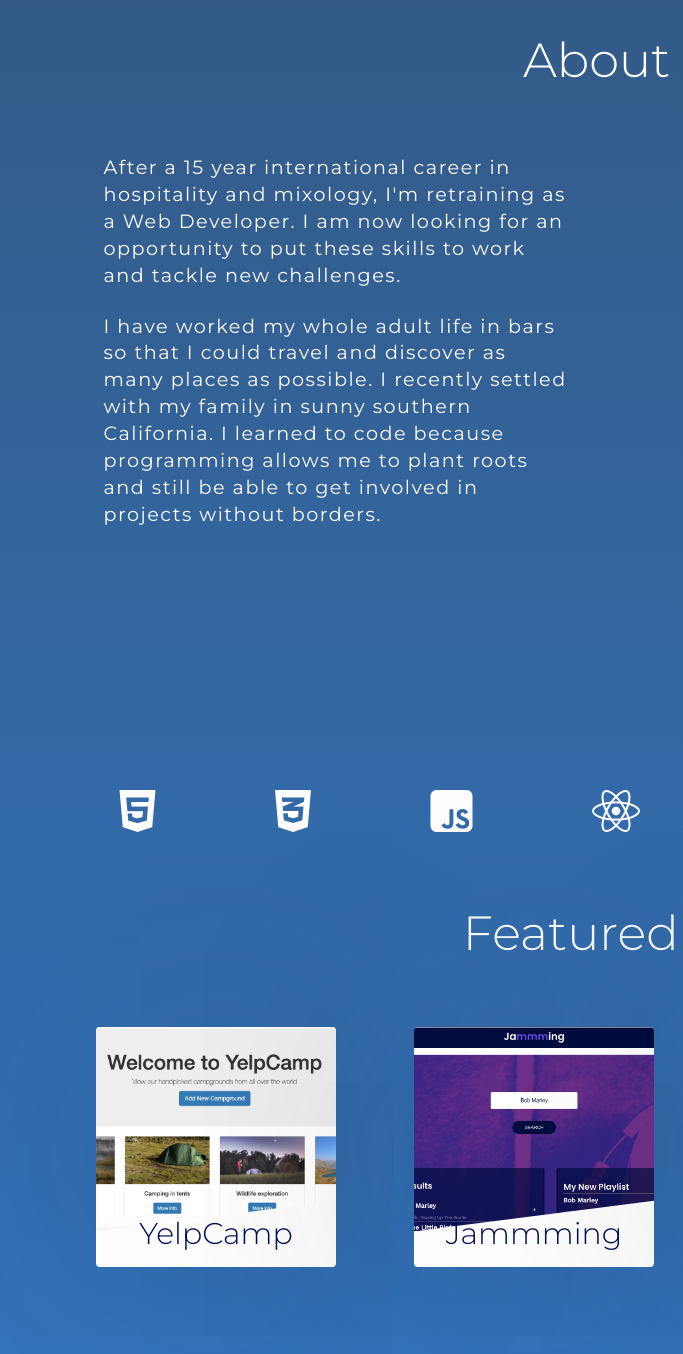
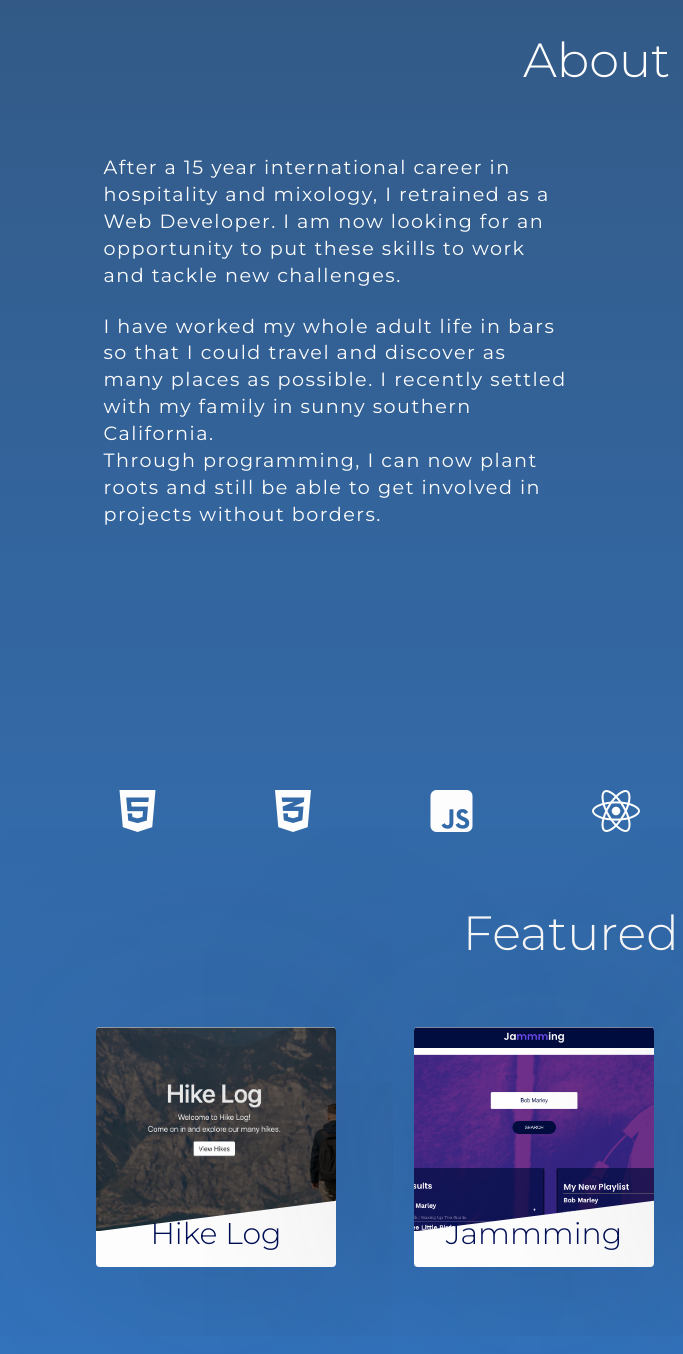
Before and after one commit to damienaries/damienAries, a website: page index.html in a window 1280 px wide. Shown: the part 821-2175 px from the top of the page, 0-683 px from the left. Drawn offline with Linux system fonts and the light colour scheme.

Commit message:
edit bio + hike log links

```diff
--- a/index.html
+++ b/index.html
@@ -75,10 +75,10 @@
                     <!-- left column -->
                     <div class="about-container-left">
                         <p>
-                            After a 15 year international career in hospitality and mixology, I'm retraining as a Web Developer. I am now looking for an opportunity to put these skills to work and tackle new challenges.
+                            After a 15 year international career in hospitality and mixology, I retrained as a Web Developer. I am now looking for an opportunity to put these skills to work and tackle new challenges.
                         </p>
                         <p>
-                            I have worked my whole adult life in bars so that I could travel and discover as many places as possible. I recently settled with my family in sunny southern California. I learned to code because programming allows me to plant roots and still be able to get involved in projects without borders.
+                            I have worked my whole adult life in bars so that I could travel and discover as many places as possible. I recently settled with my family in sunny southern California. <br> Through programming, I can now plant roots and still be able to get involved in projects without borders.
                         </p>
 
 
@@ -109,7 +109,9 @@
 
         <!-- work section -->
         <section id="work" class="section-work">
-
+            <!-- <div class="section-subtitle">
+                What I love to work with
+            </div> -->
             <ul class="section-work-skill-banner">
                 <li class="skill">
                     <i class="fab fa-html5"></i>
@@ -149,7 +151,7 @@
                                 &nbsp;
                             </div>
                             <h4 class="card-title">
-                                YelpCamp
+                                Hike Log
                             </h4>
                         </div>
 
@@ -163,11 +165,11 @@
                                 <li>Bootstrap</li>
                             </ul>
                             <div class="card-code-links-container">
-                                <a href="comingsoon.html" class="card-code-link">project</a>
+                                <a href="https://hikelog.herokuapp.com/" class="card-code-link">project</a>
                                 <a href="comingsoon.html" class="card-code-link">code</a>
                             </div>
                             <p class="card-credit">
-                                Colt Steele's Web Dev Bootcamp
+                                From Colt Steele's Web Dev Bootcamp
                             </p>
                         </div>
 
--- a/sass/base/_utilities.scss
+++ b/sass/base/_utilities.scss
@@ -9,3 +9,8 @@
     padding: 2rem;
     font-weight: 300;
 }
+
+.section-subtitle {
+    font-size: 1.8rem;
+    padding-bottom: 1rem;
+}
--- a/sass/components/_card.scss
+++ b/sass/components/_card.scss
@@ -56,7 +56,7 @@
         clip-path: polygon(0 0, 100% 0, 100% 85%, 0 100%);
 
         &-1 {
-            background-image: url('/img/yelpCamp.png');
+            background-image: url('/img/hikeLog.png');
         }
 
         &-2 {
```
Also changed, not shown: comingsoon.html (+1 -1 lines), css/style.css, img/hikeLog.png (added).
